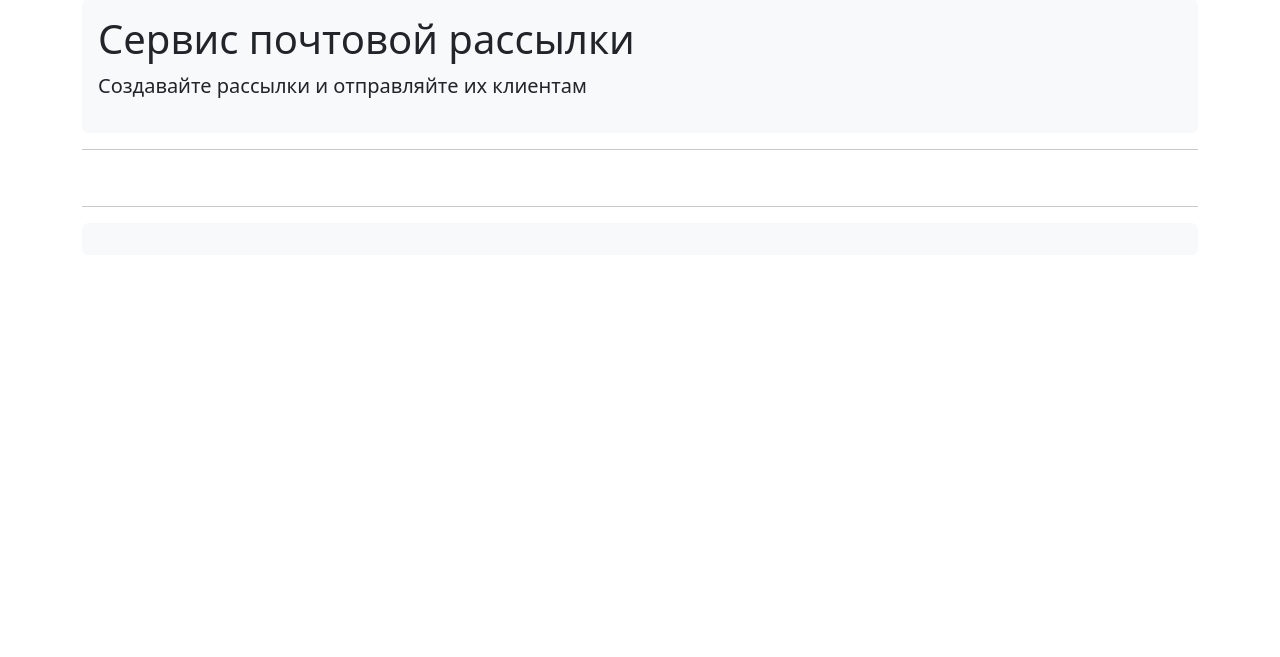
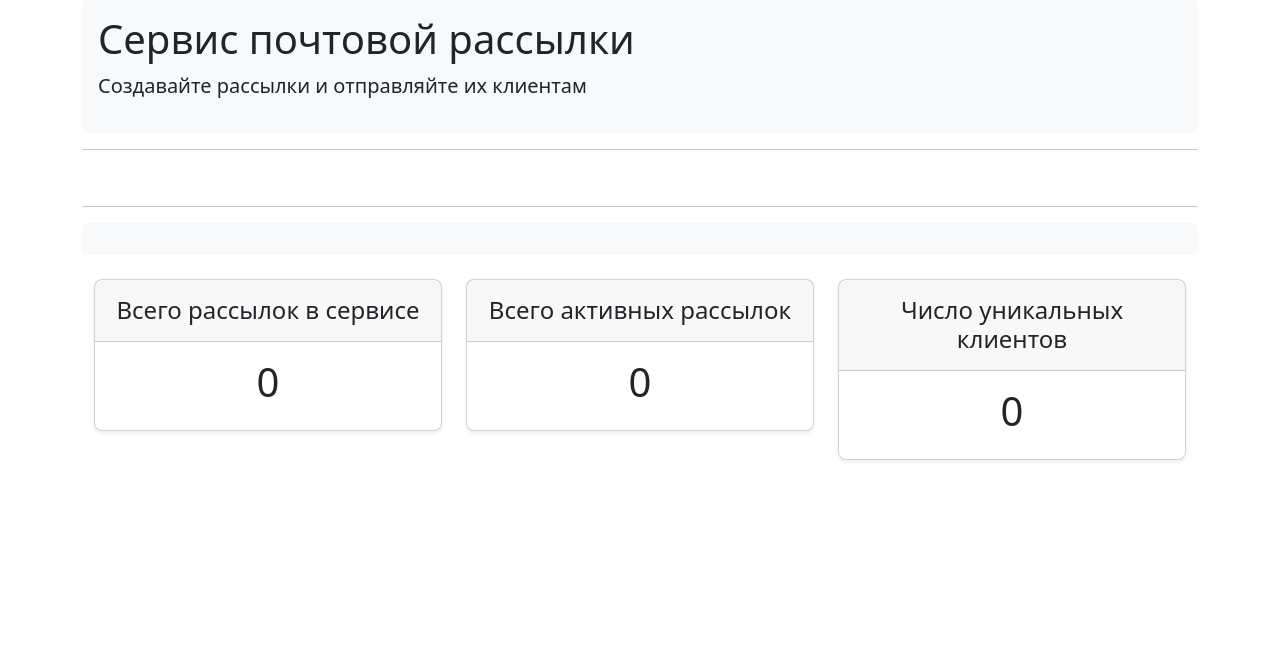
Before and after one commit to Arctiqa/Mailing-Service, a Django app: page / in a window 1280 px wide. Shown: the part 81-738 px from the top of the page. Run offline with Django 5.2, Linux system fonts and the light colour scheme; data that the repository does not hold is empty; some libraries are stand-ins or nearby versions.

Commit message:
add counts and blog display

```diff
--- a/mailing/templates/mailing/index.html
+++ b/mailing/templates/mailing/index.html
@@ -28,6 +28,67 @@
             <a href="{% url 'mailing:log_list' %}" class="btn btn-primary">Лог рассылок</a>
             {% endif %}
         </div>
+        <br>
+        <div class="container">
+    <div class="col-12">
+        <div class="row row-cols-1 row-cols-md-3 mb-3 text-center">
+            <div class="col-4">
+                <div class="card mb-4 rounded-3 shadow-sm">
+                    <div class="card-header py-3">
+                        <h4 class="my-0 fw-normal">Всего рассылок в сервисе</h4>
+                    </div>
+                    <div class="card-body">
+                        <h1 class="card-title pricing-card-title">{{ mailings_count }}</h1>
+                    </div>
+                </div>
+            </div>
+            <div class="col-4">
+                <div class="card mb-4 rounded-3 shadow-sm">
+                    <div class="card-header py-3">
+                        <h4 class="my-0 fw-normal">Всего активных рассылок</h4>
+                    </div>
+                    <div class="card-body">
+                        <h1 class="card-title pricing-card-title">{{ active_mailings_count }}</h1>
+                    </div>
+                </div>
+            </div>
+            <div class="col-4">
+                <div class="card mb-4 rounded-3 shadow-sm">
+                    <div class="card-header py-3">
+                        <h4 class="my-0 fw-normal">Число уникальных клиентов</h4>
+                    </div>
+                    <div class="card-body">
+                        <h1 class="card-title pricing-card-title">{{ clients_count }}</h1>
+                    </div>
+                </div>
+            </div>
+        </div>
+    </div>
+
+    <div class="row">
+        {% for blog in blog_list %}
+            <div class="col-6">
+                <div class="row g-0 border rounded overflow-hidden flex-md-row mb-4 shadow-sm h-md-250 position-relative">
+                    <div class="col p-4 d-flex flex-column position-static">
+
+                        <h3 class="mb-0">{{ blog.title }}</h3>
+                        <div class="mb-1 text-muted">{{ blog.date }}</div>
+                        <p class="card-text mb-auto">{{ blog.body }}</p>
+                        <a href="{% url 'blog:view' blog.pk %}" class="stretched-link">Читать далее</a>
+                    </div>
+                    <div class="col-auto d-none d-lg-block">
+                        <svg class="bd-placeholder-img" width="200" height="250" xmlns="http://www.w3.org/2000/svg" role="img"
+                             aria-label="Placeholder: Blog" preserveAspectRatio="xMidYMid slice" focusable="false">
+                            <rect width="100%" height="100%" fill="#55595c"/>
+                            <text x="50%" y="50%" fill="#eceeef" dy=".3em">Блог</text>
+                        </svg>
+
+                    </div>
+                </div>
+            </div>
+        {% endfor %}
+    </div>
+</div>
     </div>
 </div>
 
```
